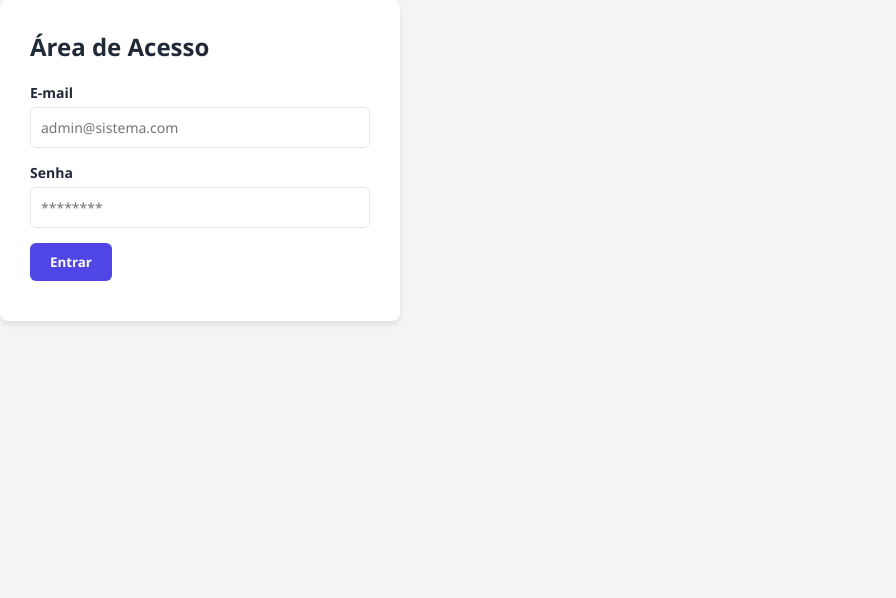
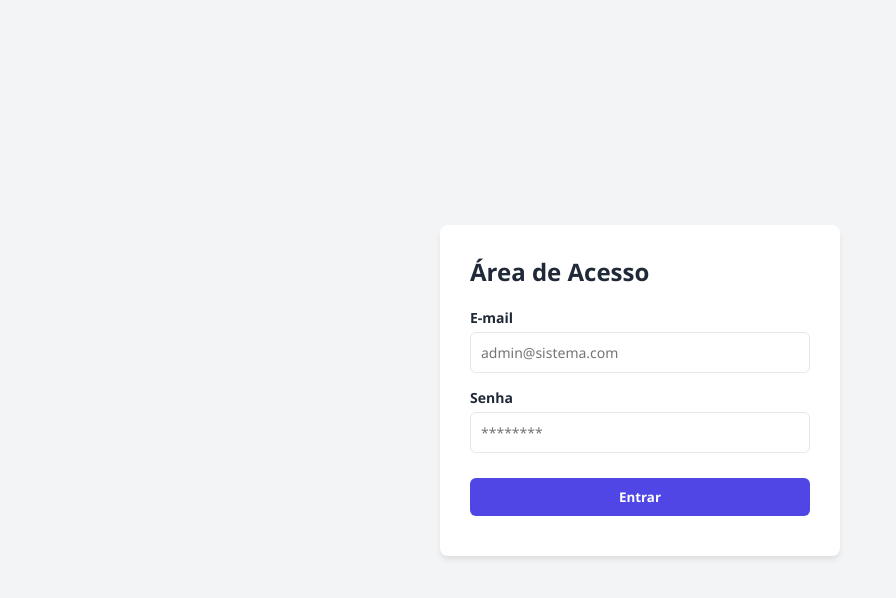
Before and after one commit to igor-merten/Prova_Laboratorio_Programacao, a plain HTML site: page ME_Laboratorio_Programacao/wwwroot/index.html in a window 1280 px wide. Shown: the whole page, without its empty margins (0-896 px from the left). Drawn offline with Linux system fonts and the light colour scheme.

Commit message:
alteração css login

```diff
--- a/ME_Laboratorio_Programacao/wwwroot/index.html
+++ b/ME_Laboratorio_Programacao/wwwroot/index.html
@@ -6,7 +6,7 @@
     <link rel="stylesheet" href="style/style.css">
     <title>Sistema</title>
 </head>
-<body>
+<body class="body-login">
     <div id="login-container" class="card">
         <h2>Área de Acesso</h2>
         <form id="login-form">
--- a/ME_Laboratorio_Programacao/wwwroot/style/style.css
+++ b/ME_Laboratorio_Programacao/wwwroot/style/style.css
@@ -25,6 +25,20 @@ body {
     background-color: var(--background);
     color: var(--text);
     min-height: 100vh;
+}
+
+body.body-login {
+    display: flex;
+    justify-content: center;
+    align-items: center;
+    height: 100vh;
+    margin: 0;
+    padding: 20px;
+}
+
+#login-container button {
+    width: 100%;
+    margin-top: 10px;
 }
 
 #app {
```
